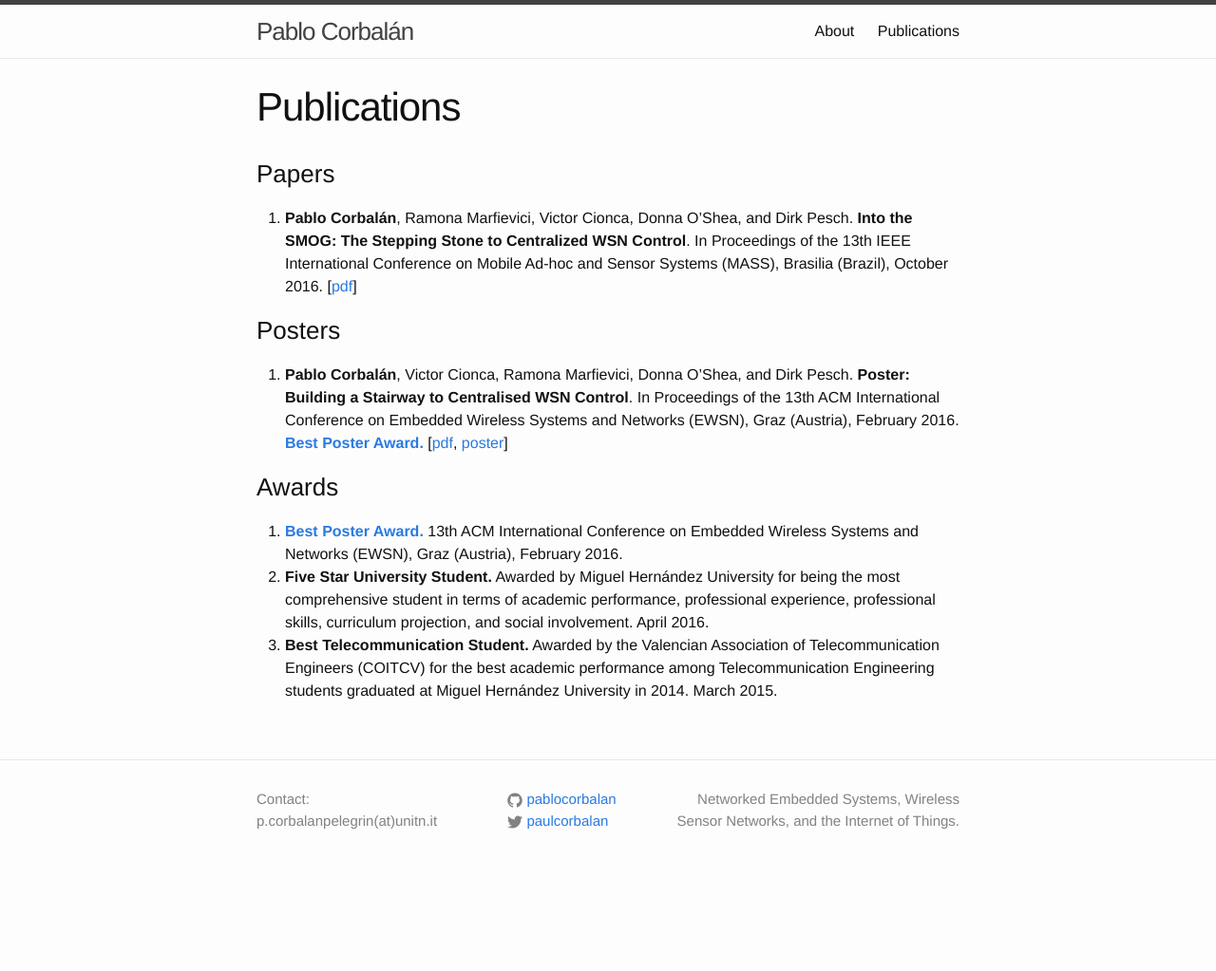
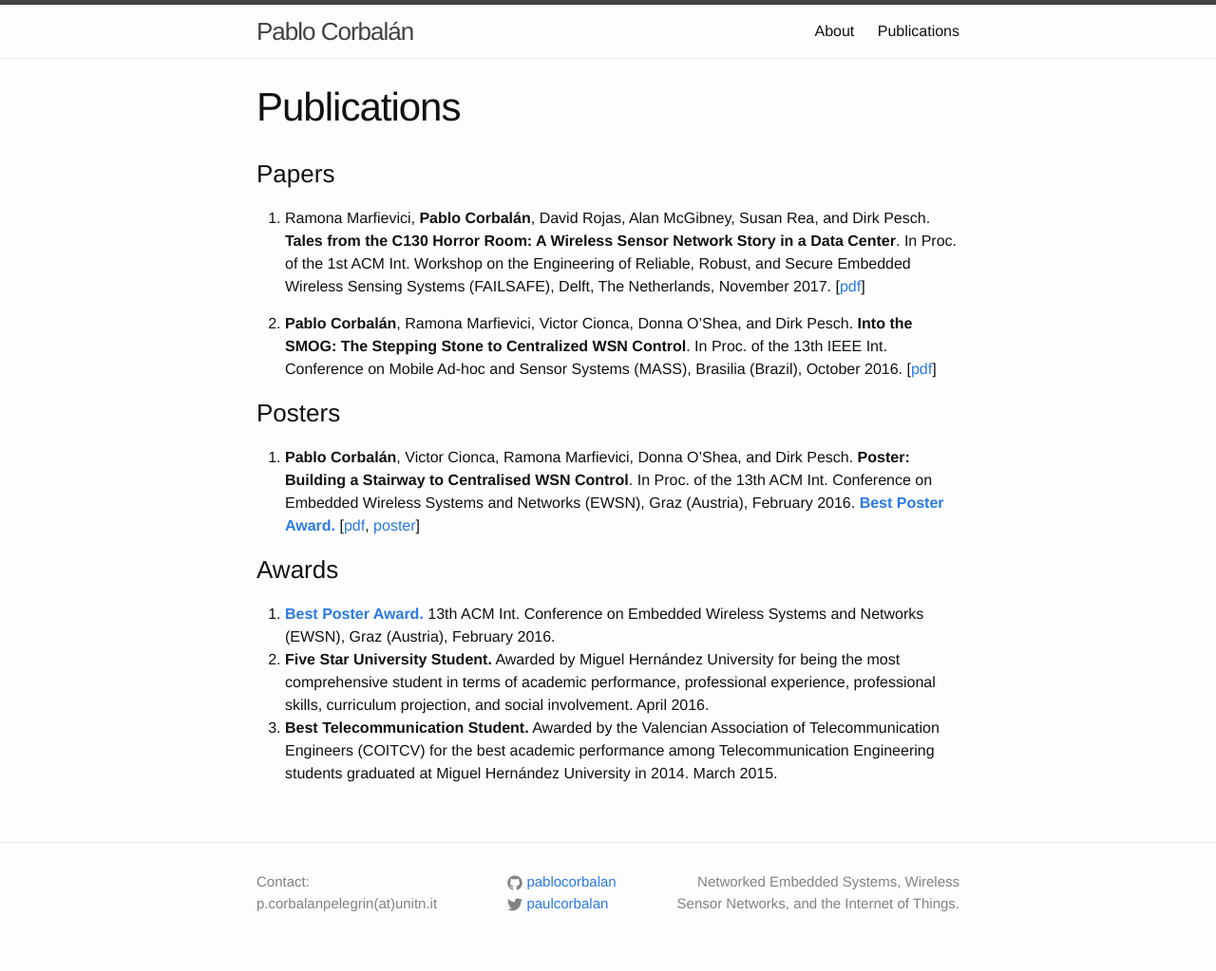
Before and after one commit to pablocorbalan/pablocorbalan.github.io, a Jekyll site: the page built from publications.md, in a window 1280 px wide. Shown: the whole page at 95% size. Built offline with Jekyll 4.4.1, drawn with Linux system fonts in a browser that asks for light colours; before the commit the page ends 936 px from its top, so only the background shows below that.

Commit message:
Add Tales paper

```diff
--- a/publications.md
+++ b/publications.md
@@ -5,14 +5,15 @@ permalink: /publications/
 ---
 
 ### Papers
+1. Ramona Marfievici, **Pablo Corbalán**, David Rojas, Alan McGibney, Susan Rea, and Dirk Pesch. **Tales from the C130 Horror Room: A Wireless Sensor Network Story in a Data Center**. In Proc. of the 1st ACM Int. Workshop on the Engineering of Reliable, Robust, and Secure Embedded Wireless Sensing Systems (FAILSAFE), Delft, The Netherlands, November 2017. [[pdf](/docs/papers/tales-c130-horror-failsafe-2017.pdf)]
 
-1. **Pablo Corbalán**, Ramona Marfievici, Victor Cionca, Donna O’Shea, and Dirk Pesch. **Into the SMOG: The Stepping Stone to Centralized WSN Control**. In Proceedings of the 13th IEEE International Conference on Mobile Ad-hoc and Sensor Systems (MASS), Brasilia (Brazil), October 2016. [[pdf](/docs/papers/into-the-smog-ieee-mass.pdf)]
+2. **Pablo Corbalán**, Ramona Marfievici, Victor Cionca, Donna O’Shea, and Dirk Pesch. **Into the SMOG: The Stepping Stone to Centralized WSN Control**. In Proc. of the 13th IEEE Int. Conference on Mobile Ad-hoc and Sensor Systems (MASS), Brasilia (Brazil), October 2016. [[pdf](/docs/papers/into-the-smog-ieee-mass.pdf)]
 
 ### Posters
 
-1. **Pablo Corbalán**, Victor Cionca, Ramona Marfievici, Donna O’Shea, and Dirk Pesch. **Poster: Building a Stairway to Centralised WSN Control**. In Proceedings of the 13th ACM International Conference on Embedded Wireless Systems and Networks (EWSN), Graz (Austria), February 2016. **[Best Poster Award.](http://www.iti.tugraz.at/EWSN2016/cms/index.php?id=36)** [[pdf](/docs/posters/ewsn-smog-poster-abstract.pdf), [poster](/docs/posters/ewsn-smog-poster.pdf)]
+1. **Pablo Corbalán**, Victor Cionca, Ramona Marfievici, Donna O’Shea, and Dirk Pesch. **Poster: Building a Stairway to Centralised WSN Control**. In Proc. of the 13th ACM Int. Conference on Embedded Wireless Systems and Networks (EWSN), Graz (Austria), February 2016. **[Best Poster Award.](http://www.iti.tugraz.at/EWSN2016/cms/index.php?id=36)** [[pdf](/docs/posters/ewsn-smog-poster-abstract.pdf), [poster](/docs/posters/ewsn-smog-poster.pdf)]
 
 ### Awards
-1. **[Best Poster Award.](http://www.iti.tugraz.at/EWSN2016/cms/index.php?id=36)** 13th ACM International Conference on Embedded Wireless Systems and Networks (EWSN), Graz (Austria), February 2016.
+1. **[Best Poster Award.](http://www.iti.tugraz.at/EWSN2016/cms/index.php?id=36)** 13th ACM Int. Conference on Embedded Wireless Systems and Networks (EWSN), Graz (Austria), February 2016.
 2. **Five Star University Student.** Awarded by Miguel Hernández University for being the most comprehensive student in terms of academic performance, professional experience, professional skills, curriculum projection, and social involvement. April 2016.
 3. **Best Telecommunication Student.** Awarded by the Valencian Association of Telecommunication Engineers (COITCV) for the best academic performance among Telecommunication Engineering students graduated at Miguel Hernández University in 2014. March 2015.
```
Also changed, not shown: 1 other file.
